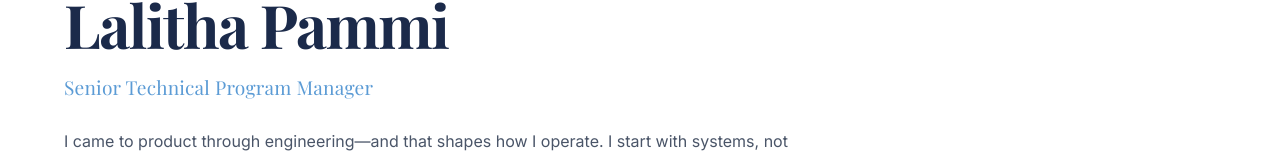
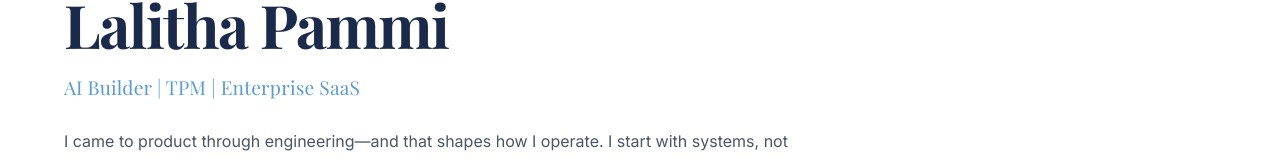
Before and after one commit to Lalitha23/My-Portfolio, a Next.js app in the folder My Portfolio/: page / in a window 1280 px wide. Shown: the part 202-363 px from the top of the page. Built offline with nearby package versions, Linux system fonts and the light colour scheme; a web font is replaced by a local one.

Commit message:
Update hero title to AI Builder positioning

```diff
--- a/My Portfolio/components/Hero.jsx
+++ b/My Portfolio/components/Hero.jsx
@@ -11,7 +11,7 @@ export default function Hero() {
 
         <h1 className={styles.name}>Lalitha Pammi</h1>
 
-        <p className={styles.title}>Senior Technical Program Manager</p>
+        <p className={styles.title}>AI Builder | TPM | Enterprise SaaS</p>
 
         <div className={styles.bioBlock}>
           <p className={styles.bioParagraph}>
```
